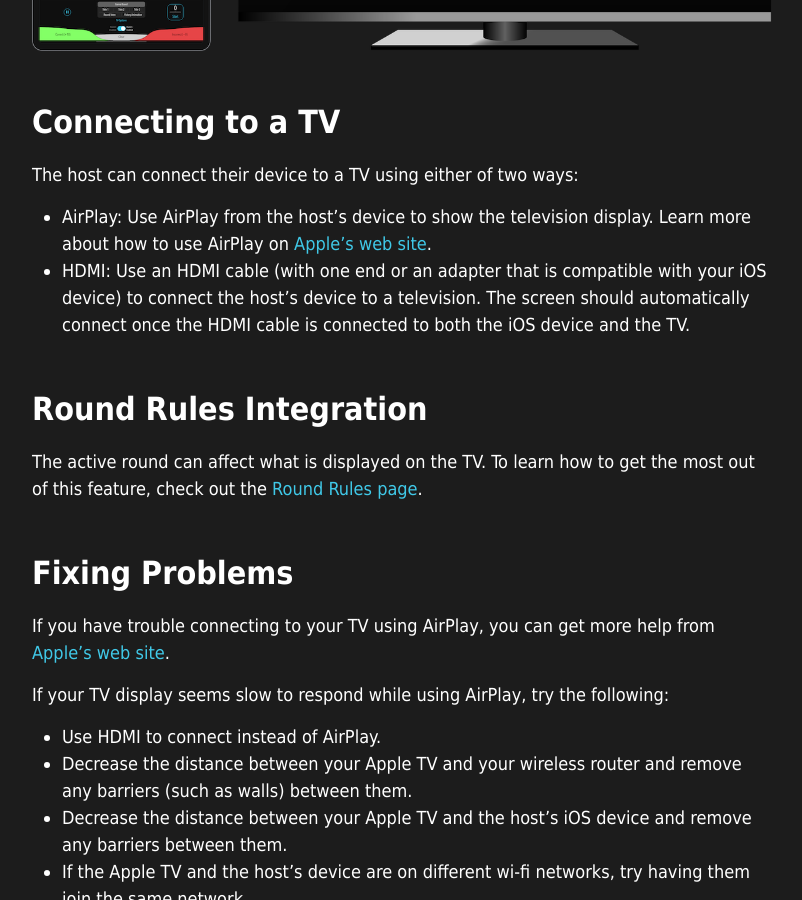
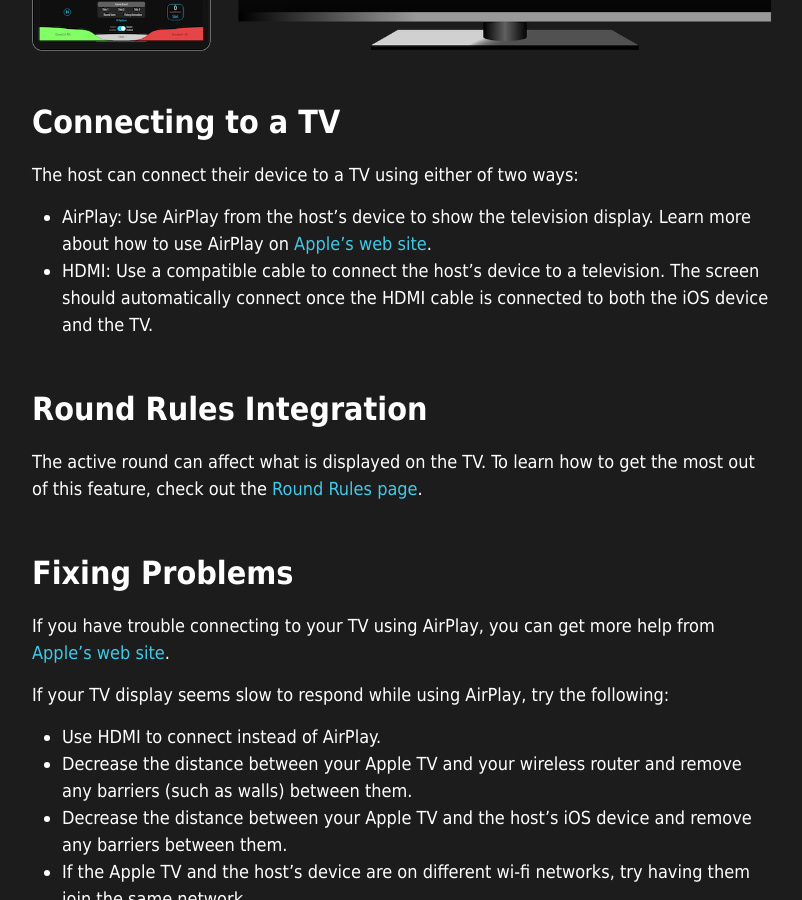
Before and after one commit to gameshowstudio/gameshowstudio.github.io, a Jekyll site: the page built from help/tv.md, in a window 1280 px wide and 900 px high, scrolled down 654 px. Shown: the whole window, without its empty margins (238-1040 px from the left). Built offline with Jekyll 4.4.1, drawn with Linux system fonts in a browser that asks for light colours.

Commit message:
Simplify language about HDMI cable

```diff
--- a/help/tv.md
+++ b/help/tv.md
@@ -13,7 +13,7 @@ Game Show Studio allows the host to show a dynamic display of game information o
 The host can connect their device to a TV using either of two ways:
 
 * AirPlay: Use AirPlay from the host's device to show the television display. Learn more about how to use AirPlay on [Apple's web site](https://support.apple.com/en-us/HT204289){:target="_blank<!-- markup clean_ -->"}.
-* HDMI: Use an HDMI cable (with one end or an adapter that is compatible with your iOS device) to connect the host's device to a television. The screen should automatically connect once the HDMI cable is connected to both the iOS device and the TV.
+* HDMI: Use a compatible cable to connect the host's device to a television. The screen should automatically connect once the HDMI cable is connected to both the iOS device and the TV.
 
 ## Round Rules Integration
 
```
